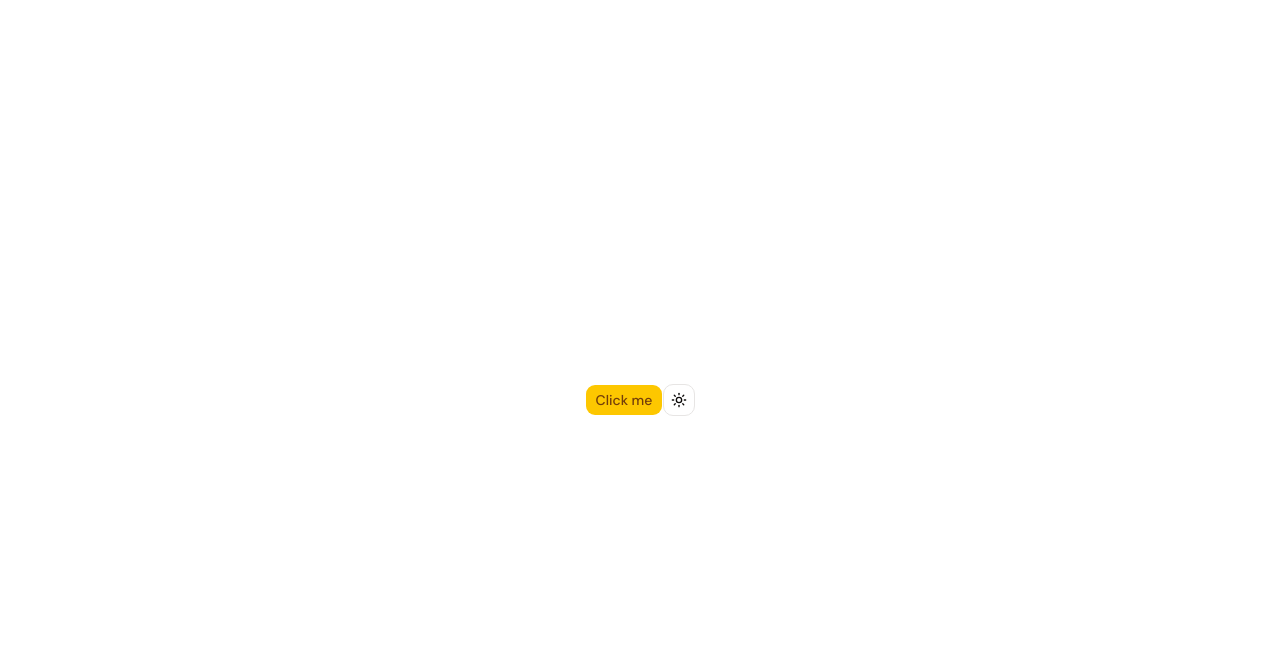
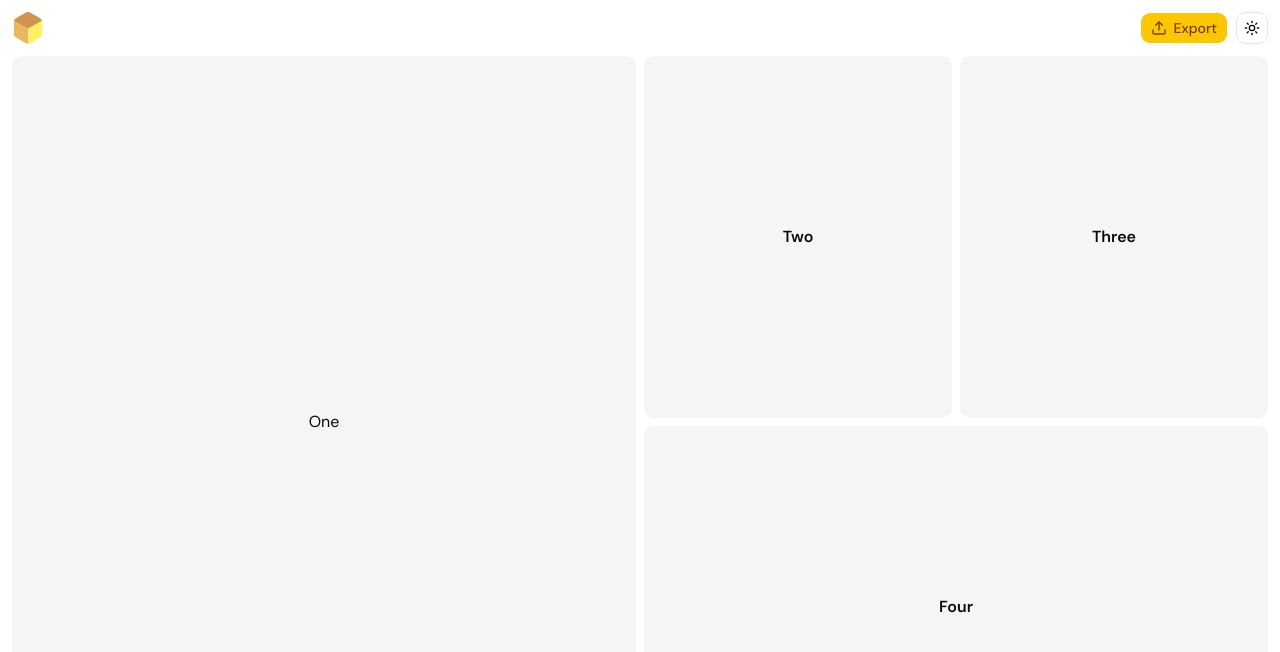
Before and after one commit to RicardoDalcin/hivecut, a Next.js app in the folder apps/web/: page / in a window 1280 px wide. Shown: the top 652 px of the page. Built offline with nearby package versions, Linux system fonts and the light colour scheme; a web font is replaced by a local one.

Commit message:
Start panels

```diff
--- a/apps/web/app/page.tsx
+++ b/apps/web/app/page.tsx
@@ -1,12 +1,25 @@
+import { Editor } from '@/components/editor/editor';
+import { Logo } from '@/components/logo';
 import { ToggleTheme } from '@/components/toggle-theme';
 import { Button } from '@/components/ui/button';
+import { Upload } from 'lucide-react';
 
 export default function Home() {
   return (
-    <div className="h-screen w-screen flex items-center justify-center">
-      <Button>Click me</Button>
+    <div className="h-screen w-screen flex flex-col overflow-hidden px-3 py-3 gap-3">
+      <div className="h-8 flex items-center justify-between w-full">
+        <Logo className="size-8" />
 
-      <ToggleTheme />
+        <div className="flex items-center gap-2">
+          <Button>
+            <Upload />
+            Export
+          </Button>
+          <ToggleTheme />
+        </div>
+      </div>
+
+      <Editor />
     </div>
   );
 }
--- /dev/null
+++ b/apps/web/components/editor/editor.tsx
@@ -0,0 +1,51 @@
+'use client';
+
+import {
+  ResizableHandle,
+  ResizablePanel,
+  ResizablePanelGroup,
+} from '../ui/resizable';
+
+export function Editor() {
+  return (
+    <ResizablePanelGroup orientation="horizontal" className="w-full rounded-lg">
+      <ResizablePanel>
+        <div className="flex h-full items-center justify-center p-6 bg-muted rounded-lg">
+          One
+        </div>
+      </ResizablePanel>
+
+      <ResizableHandle />
+
+      <ResizablePanel>
+        <ResizablePanelGroup orientation="vertical">
+          <ResizablePanel>
+            <ResizablePanelGroup orientation="horizontal">
+              <ResizablePanel>
+                <div className="flex h-full items-center justify-center p-6 bg-muted rounded-lg">
+                  <span className="font-semibold">Two</span>
+                </div>
+              </ResizablePanel>
+
+              <ResizableHandle />
+
+              <ResizablePanel>
+                <div className="flex h-full items-center justify-center p-6 bg-muted rounded-lg">
+                  <span className="font-semibold">Three</span>
+                </div>
+              </ResizablePanel>
+            </ResizablePanelGroup>
+          </ResizablePanel>
+
+          <ResizableHandle />
+
+          <ResizablePanel>
+            <div className="flex h-full items-center justify-center p-6 bg-muted rounded-lg">
+              <span className="font-semibold">Four</span>
+            </div>
+          </ResizablePanel>
+        </ResizablePanelGroup>
+      </ResizablePanel>
+    </ResizablePanelGroup>
+  );
+}
--- /dev/null
+++ b/apps/web/components/logo.tsx
@@ -0,0 +1,10 @@
+import { cn } from '@/lib/utils';
+import Image from 'next/image';
+
+export function Logo({ className }: { className?: string }) {
+  return (
+    <div className={cn('relative min-w-4 min-h-4', className)}>
+      <Image src="/logo.svg" alt="Logo" layout="fill" />
+    </div>
+  );
+}
--- /dev/null
+++ b/apps/web/components/ui/resizable.tsx
@@ -0,0 +1,56 @@
+'use client';
+
+import * as React from 'react';
+import * as ResizablePrimitive from 'react-resizable-panels';
+
+import { cn } from '@/lib/utils';
+
+function ResizablePanelGroup({
+  className,
+  ...props
+}: React.ComponentProps<typeof ResizablePrimitive.Group>) {
+  return (
+    <ResizablePrimitive.Group
+      data-slot="resizable-panel-group"
+      className={cn(
+        'flex h-full w-full aria-[orientation=vertical]:flex-col',
+        className
+      )}
+      {...props}
+    />
+  );
+}
+
+function ResizablePanel({
+  ...props
+}: React.ComponentProps<typeof ResizablePrimitive.Panel>) {
+  return <ResizablePrimitive.Panel data-slot="resizable-panel" {...props} />;
+}
+
+function ResizableHandle({
+  withHandle,
+  className,
+  ...props
+}: React.ComponentProps<typeof ResizablePrimitive.Separator> & {
+  withHandle?: boolean;
+}) {
+  return (
+    <ResizablePrimitive.Separator
+      data-slot="resizable-handle"
+      className={cn(
+        'relative flex items-center justify-center',
+        'focus-visible:ring-transparent focus-visible:outline-hidden',
+        'w-2 after:absolute after:inset-y-0 after:left-1/2 after:w-1 after:-translate-x-1/2',
+        'aria-[orientation=horizontal]:h-2 aria-[orientation=horizontal]:w-full aria-[orientation=horizontal]:after:left-0 aria-[orientation=horizontal]:after:h-1 aria-[orientation=horizontal]:after:w-full aria-[orientation=horizontal]:after:translate-x-0 aria-[orientation=horizontal]:after:-translate-y-1/2 [&[aria-orientation=horizontal]>div]:rotate-90',
+        className
+      )}
+      {...props}
+    >
+      {withHandle && (
+        <div className="bg-border h-6 w-1 rounded-lg z-10 flex shrink-0" />
+      )}
+    </ResizablePrimitive.Separator>
+  );
+}
+
+export { ResizablePanelGroup, ResizablePanel, ResizableHandle };
--- a/apps/web/package.json
+++ b/apps/web/package.json
@@ -22,8 +22,10 @@
     "postcss": "^8.5.6",
     "react": "^19.2.0",
     "react-dom": "^19.2.0",
+    "react-resizable-panels": "^4.0.15",
     "tailwind-merge": "^3.4.0",
-    "tailwindcss": "^4.1.18"
+    "tailwindcss": "^4.1.18",
+    "zustand": "^5.0.9"
   },
   "devDependencies": {
     "@repo/eslint-config": "workspace:*",
--- /dev/null
+++ b/apps/web/stores/ui/panels.ts
@@ -0,0 +1,181 @@
+import { create } from 'zustand';
+import { persist } from 'zustand/middleware';
+
+type Layout = 'default' | 'media' | 'inspector' | 'vertical-preview';
+type LayoutState = {
+  main: number;
+  media: number;
+  preview: number;
+  timeline: number;
+  layer: number;
+};
+
+const LAYOUT_DEFAULTS: Record<Layout, LayoutState> = {
+  default: {
+    main: 70,
+    media: 25,
+    preview: 50,
+    layer: 25,
+    timeline: 30,
+  },
+  media: {
+    main: 100,
+    media: 30,
+    preview: 45,
+    layer: 25,
+    timeline: 25,
+  },
+  inspector: {
+    main: 75,
+    media: 30,
+    preview: 70,
+    layer: 30,
+    timeline: 25,
+  },
+  'vertical-preview': {
+    main: 75,
+    media: 30,
+    preview: 40,
+    layer: 30,
+    timeline: 25,
+  },
+};
+
+type PanelState = {
+  layout: Layout;
+  layoutCustomSizes: Record<Layout, Partial<LayoutState>>;
+
+  setLayout: (layout: Layout) => void;
+  getSizes: () => LayoutState;
+
+  setMediaSize: (size: number) => void;
+  setPreviewSize: (size: number) => void;
+  setLayerSize: (size: number) => void;
+  setTimelineSize: (size: number) => void;
+  setMainSize: (size: number) => void;
+} & LayoutState;
+
+export const usePanels = create<PanelState>()(
+  persist<PanelState>(
+    (set, get) => ({
+      ...LAYOUT_DEFAULTS.default,
+      layout: 'default' as Layout,
+      layoutCustomSizes: {
+        default: {},
+        media: {},
+        inspector: {},
+        'vertical-preview': {},
+      },
+
+      setLayout: (layout) => {
+        const {
+          layout: currentLayout,
+          layoutCustomSizes,
+          media,
+          preview,
+          layer,
+          timeline,
+        } = get();
+
+        const updatedSizes = {
+          ...layoutCustomSizes,
+          [currentLayout]: { media, preview, layer, timeline },
+        };
+
+        const defaultSizes = LAYOUT_DEFAULTS[layout as Layout];
+        const customSizes = updatedSizes[currentLayout] || {};
+        const mergedSizes: LayoutState = {
+          ...defaultSizes,
+          ...customSizes,
+        };
+
+        set({
+          layout,
+          layoutCustomSizes: updatedSizes,
+          ...mergedSizes,
+        });
+      },
+
+      getSizes: () => {
+        const { main, media, preview, layer, timeline } = get();
+        return { main, media, preview, layer, timeline };
+      },
+
+      setMainSize: (size) => {
+        console.log('setMainSize', size);
+        const { layout, layoutCustomSizes } = get();
+        set({
+          main: size,
+          layoutCustomSizes: {
+            ...layoutCustomSizes,
+            [layout]: {
+              ...layoutCustomSizes[layout],
+              main: size,
+            },
+          },
+        });
+      },
+
+      setMediaSize: (size) => {
+        console.log('setMediaSize', size);
+        const { layout, layoutCustomSizes } = get();
+        set({
+          media: size,
+          layoutCustomSizes: {
+            ...layoutCustomSizes,
+            [layout]: {
+              ...layoutCustomSizes[layout],
+              media: size,
+            },
+          },
+        });
+      },
+
+      setPreviewSize: (size) => {
+        console.log('setPreviewSize', size);
+        const { layout, layoutCustomSizes } = get();
+        set({
+          layoutCustomSizes: {
+            ...layoutCustomSizes,
+            [layout]: {
+              ...layoutCustomSizes[layout],
+              preview: size,
+            },
+          },
+          preview: size,
+        });
+      },
+
+      setLayerSize: (size) => {
+        console.log('setLayerSize', size);
+        const { layout, layoutCustomSizes } = get();
+        set({
+          layoutCustomSizes: {
+            ...layoutCustomSizes,
+            [layout]: {
+              ...layoutCustomSizes[layout],
+              layer: size,
+            },
+          },
+          layer: size,
+        });
+      },
+
+      setTimelineSize: (size) => {
+        console.log('setTimelineSize', size);
+        const { layout, layoutCustomSizes } = get();
+        set({
+          layoutCustomSizes: {
+            ...layoutCustomSizes,
+            [layout]: {
+              ...layoutCustomSizes[layout],
+              timeline: size,
+            },
+          },
+          timeline: size,
+        });
+      },
+    }),
+    { name: 'panels' }
+  )
+);
```
Also changed, not shown: apps/web/public/logo.svg (added), 1 other file (tests, documents, lock files or other folders).
